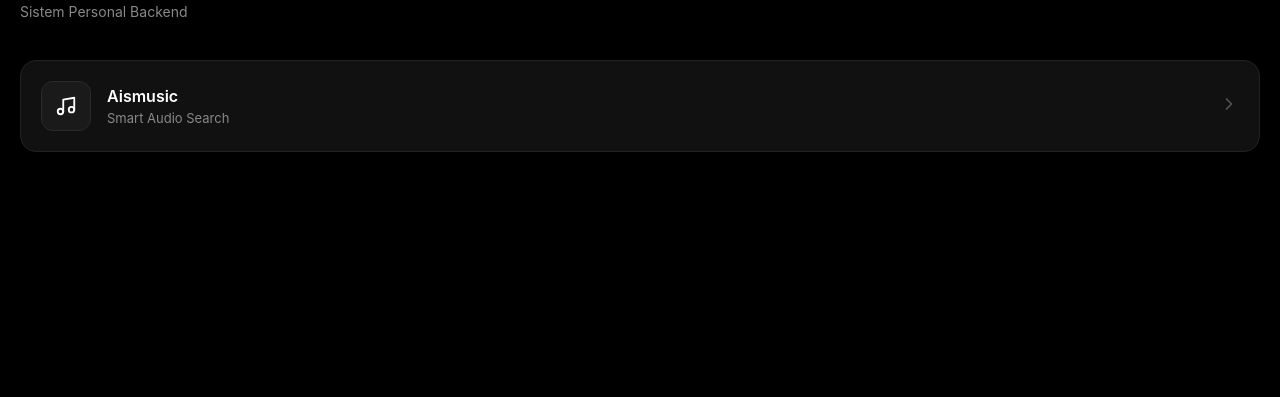
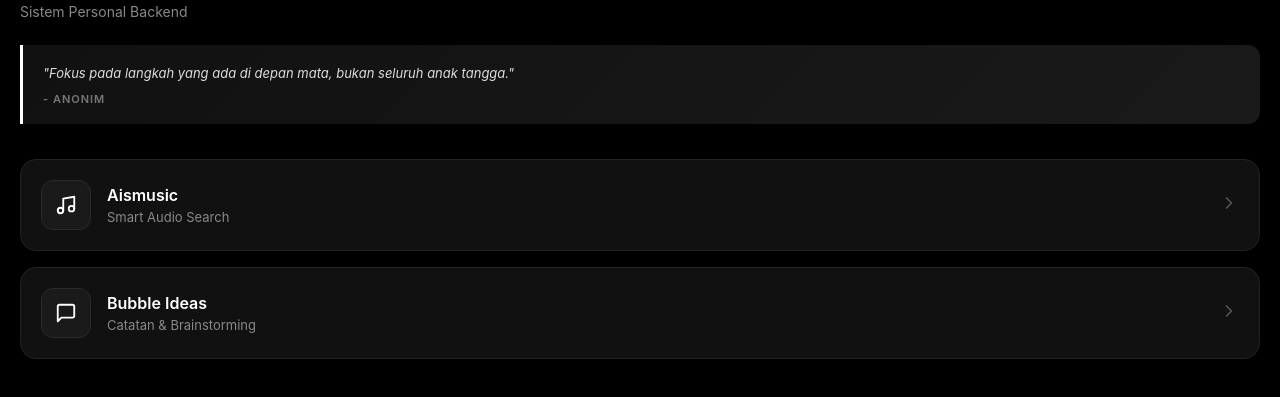
Before and after one commit to Hrrrts/aissisitant-, a website: page index.html in a window 1280 px wide. Shown: the part 77-474 px from the top of the page. Drawn offline with Linux system fonts and the light colour scheme.

Commit message:
Update UI: Tambah widget Quotes Harian dan modul Bubble Ideas

```diff
--- a/index.html
+++ b/index.html
@@ -6,10 +6,16 @@
     <title>Aissistant</title>
     <style>
         body { background-color: #000000; color: #ededed; font-family: -apple-system, BlinkMacSystemFont, "Segoe UI", sans-serif; margin: 0; padding: 40px 20px; }
-        .header { margin-bottom: 40px; }
+        .header { margin-bottom: 25px; }
         .header h1 { font-size: 28px; font-weight: 700; margin: 0; color: #ffffff; letter-spacing: -0.5px; }
         .header p { color: #888888; font-size: 14px; margin-top: 6px; }
-        .card { display: flex; align-items: center; justify-content: space-between; background: #111111; border: 1px solid #222222; border-radius: 16px; padding: 20px; text-decoration: none; color: inherit; transition: 0.2s ease; }
+
+        /* Widget Quotes Harian */
+        .quote-widget { background: linear-gradient(135deg, #111111, #1a1a1a); border-left: 3px solid #ffffff; padding: 18px 20px; border-radius: 0 12px 12px 0; margin-bottom: 35px; }
+        .quote-text { margin: 0; font-size: 13px; color: #dddddd; line-height: 1.6; font-style: italic; }
+        .quote-author { margin: 8px 0 0 0; font-size: 11px; color: #777777; font-weight: 600; text-transform: uppercase; letter-spacing: 1px; }
+
+        .card { display: flex; align-items: center; justify-content: space-between; background: #111111; border: 1px solid #222222; border-radius: 16px; padding: 20px; text-decoration: none; color: inherit; transition: 0.2s ease; margin-bottom: 16px; }
         .card:active { background: #1a1a1a; transform: scale(0.98); }
         .card-left { display: flex; align-items: center; gap: 16px; }
         .icon-box { display: flex; align-items: center; justify-content: center; width: 48px; height: 48px; background: #1a1a1a; border: 1px solid #2a2a2a; border-radius: 12px; color: #ffffff; }
@@ -21,6 +27,11 @@
     <div class="header">
         <h1>Aissistant</h1>
         <p>Sistem Personal Backend</p>
+    </div>
+
+    <div class="quote-widget">
+        <p class="quote-text" id="quoteText">"Memuat kutipan..."</p>
+        <p class="quote-author" id="quoteAuthor"></p>
     </div>
 
     <a href="music.html" class="card">
@@ -37,5 +48,35 @@
             <svg width="20" height="20" viewBox="0 0 24 24" fill="none" stroke="#555" stroke-width="2" stroke-linecap="round" stroke-linejoin="round"><polyline points="9 18 15 12 9 6"></polyline></svg>
         </div>
     </a>
+
+    <a href="ideas.html" class="card">
+        <div class="card-left">
+            <div class="icon-box">
+                <svg width="22" height="22" viewBox="0 0 24 24" fill="none" stroke="currentColor" stroke-width="2" stroke-linecap="round" stroke-linejoin="round"><path d="M21 15a2 2 0 0 1-2 2H7l-4 4V5a2 2 0 0 1 2-2h14a2 2 0 0 1 2 2z"></path></svg>
+            </div>
+            <div>
+                <p class="card-title">Bubble Ideas</p>
+                <p class="card-subtitle">Catatan & Brainstorming</p>
+            </div>
+        </div>
+        <div>
+            <svg width="20" height="20" viewBox="0 0 24 24" fill="none" stroke="#555" stroke-width="2" stroke-linecap="round" stroke-linejoin="round"><polyline points="9 18 15 12 9 6"></polyline></svg>
+        </div>
+    </a>
+
+    <script>
+        // Logika pengacak Quotes
+        const quotes = [
+            { text: "Jangan bandingkan prosesmu dengan orang lain. Bunga tidak mekar secara bersamaan.", author: "Zen Proverb" },
+            { text: "Bukan tentang seberapa cepat kamu sampai, tapi seberapa kuat kamu bertahan.", author: "Anonim" },
+            { text: "Satu error terselesaikan, sepuluh error baru menanti. Nikmati prosesnya.", author: "Developer" },
+            { text: "Terkadang hal yang paling berani untuk dilakukan adalah melanjutkan hidup.", author: "T.S. Eliot" },
+            { text: "Fokus pada langkah yang ada di depan mata, bukan seluruh anak tangga.", author: "Anonim" }
+        ];
+
+        const randomQuote = quotes[Math.floor(Math.random() * quotes.length)];
+        document.getElementById('quoteText').innerText = '"' + randomQuote.text + '"';
+        document.getElementById('quoteAuthor').innerText = '- ' + randomQuote.author;
+    </script>
 </body>
 </html>
```
